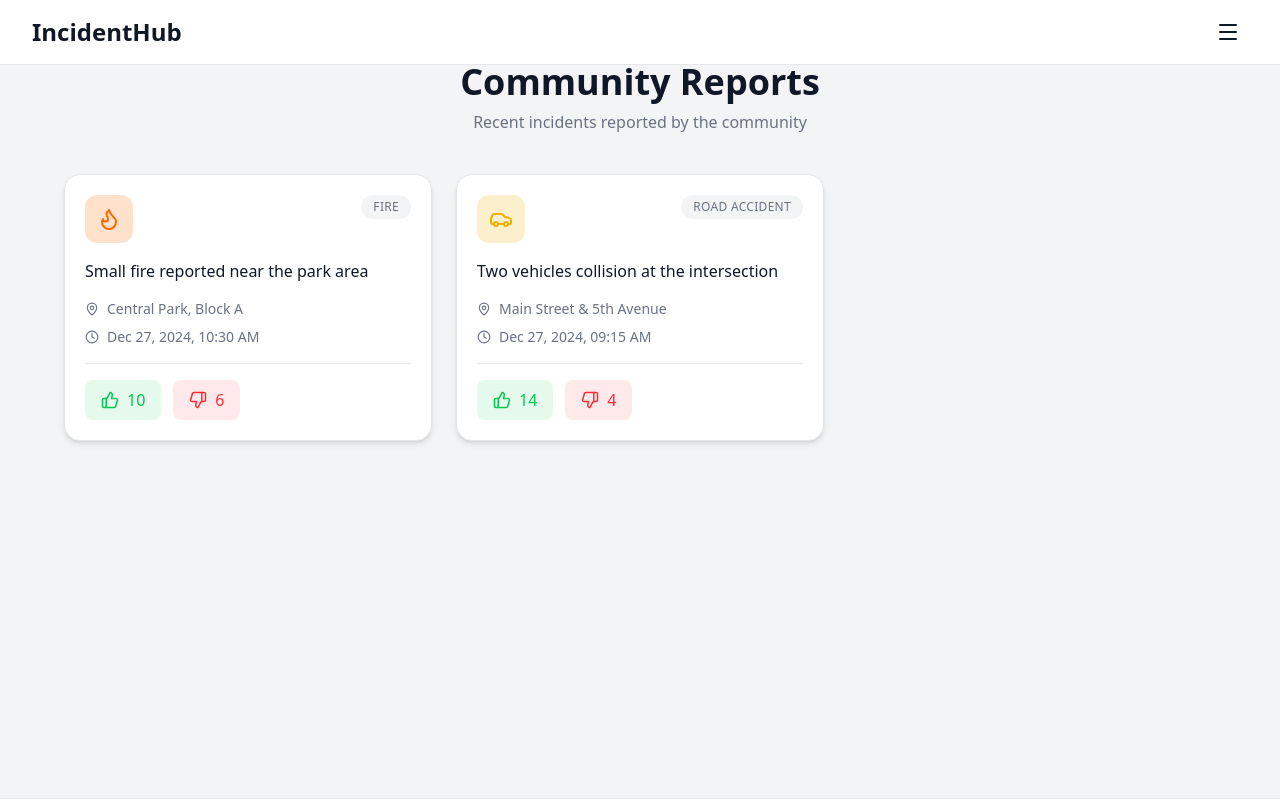
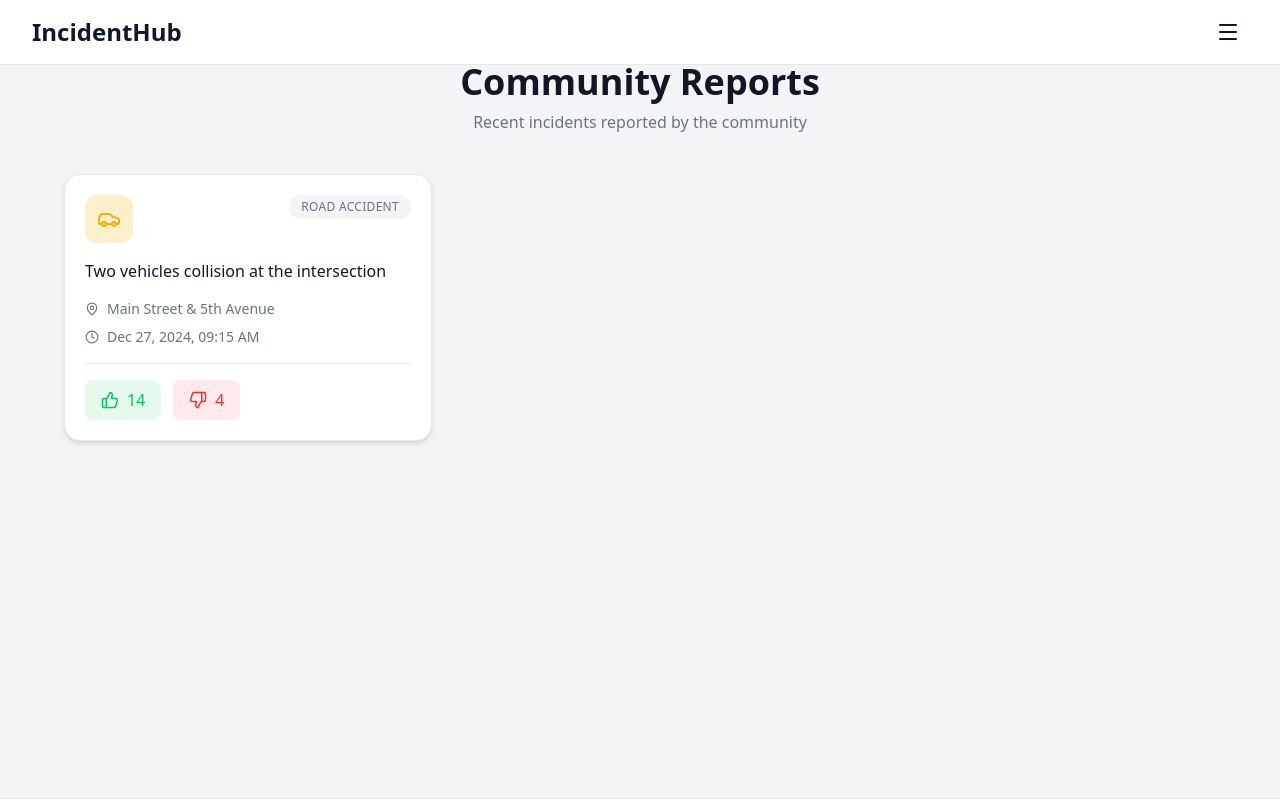
Before and after one commit to Mahakisore7/Dev-Hack-Frontend, a React (Vite) app: page / in a window 1280 px wide. Both pictures are taken after a click on the button "13". Shown: the part 950-1750 px from the top of the page. Built offline with nearby package versions, Linux system fonts and the light colour scheme.

Commit message:
Added status

```diff
--- a/src/components/Blogs.jsx
+++ b/src/components/Blogs.jsx
@@ -23,6 +23,11 @@ const formatTime = (timestamp) => {
 const IncidentCard = ({ incident, onVote }) => {
   const typeConfig = iconMap[incident.type] || iconMap['public safety'];
   const Icon = typeConfig.icon;
+  const status = incident.status || 'unverified';
+  const statusStyles =
+    status === 'verified'
+      ? 'bg-green-100 text-green-700'
+      : 'bg-amber-100 text-amber-700';
 
   return (
     <div className="bg-white border border-gray-200 rounded-2xl p-5 shadow-md hover:shadow-lg transition-shadow">
@@ -31,9 +36,14 @@ const IncidentCard = ({ incident, onVote }) => {
         <div className={`p-3 rounded-xl ${typeConfig.bg}`}>
           <Icon size={24} className={typeConfig.text} />
         </div>
-        <span className="text-xs font-medium uppercase tracking-wide px-3 py-1 rounded-full bg-gray-100 text-gray-500">
-          {incident.type}
-        </span>
+        <div className="flex flex-col items-end gap-1">
+          <span className="text-xs font-medium uppercase tracking-wide px-3 py-1 rounded-full bg-gray-100 text-gray-500">
+            {incident.type}
+          </span>
+          {/* <span className={`text-xs font-semibold px-3 py-1 rounded-full ${statusStyles}`}>
+            {status}
+          </span> */}
+        </div>
       </div>
 
       {/* Content */}
@@ -85,6 +95,8 @@ const Blogs = ({ incidents, onRefresh }) => {
     onRefresh();
   };
 
+  const unverifiedIncidents = incidents.filter((incident) => incident.status === 'unverified');
+
   return (
     <section id="blogs" className="min-h-screen py-16 px-4 bg-gray-100">
       <div className="max-w-6xl mx-auto">
@@ -93,13 +105,13 @@ const Blogs = ({ incidents, onRefresh }) => {
           <p className="text-gray-500">Recent incidents reported by the community</p>
         </div>
 
-        {incidents.length === 0 ? (
+        {unverifiedIncidents.length === 0 ? (
           <div className="text-center py-16">
             <p className="text-muted-foreground text-lg">No incidents reported yet.</p>
           </div>
         ) : (
           <div className="grid grid-cols-1 md:grid-cols-2 lg:grid-cols-3 gap-6">
-            {incidents.map((incident) => (
+            {unverifiedIncidents.map((incident) => (
               <IncidentCard key={incident.id} incident={incident} onVote={handleVote} />
             ))}
           </div>
--- a/src/components/HeroPart.jsx
+++ b/src/components/HeroPart.jsx
@@ -65,7 +65,8 @@ const HeroReport = ({ onIncidentAdded }) => {
       type: selectedType,
       description,
       location,
-      media: mediaPreview
+      media: mediaPreview,
+      status: 'unverified'
     };
 
     addIncident(newIncident);
--- a/src/data/incidents.jsx
+++ b/src/data/incidents.jsx
@@ -9,6 +9,7 @@ let incidents = [
     media: null,
     upvotes: 10,
     downvotes: 6,
+    status: 'verified',
   },
   {
     id: 2,
@@ -19,6 +20,7 @@ let incidents = [
     media: null,
     upvotes: 13,
     downvotes: 4,
+    status: 'unverified',
   },
 ];
 
@@ -31,6 +33,7 @@ export const addIncident = (incident) => {
     timestamp: new Date().toISOString(),
     upvotes: 0,
     downvotes: 0,
+    status: 'unverified',
   };
   incidents = [newIncident, ...incidents];
   return newIncident;
```
